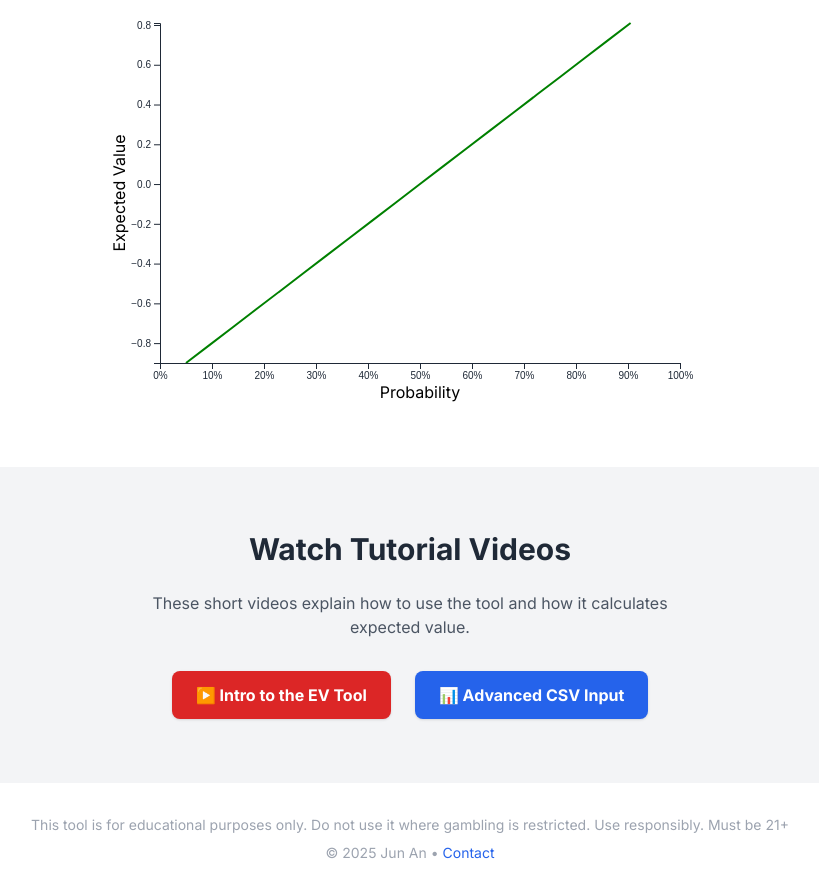
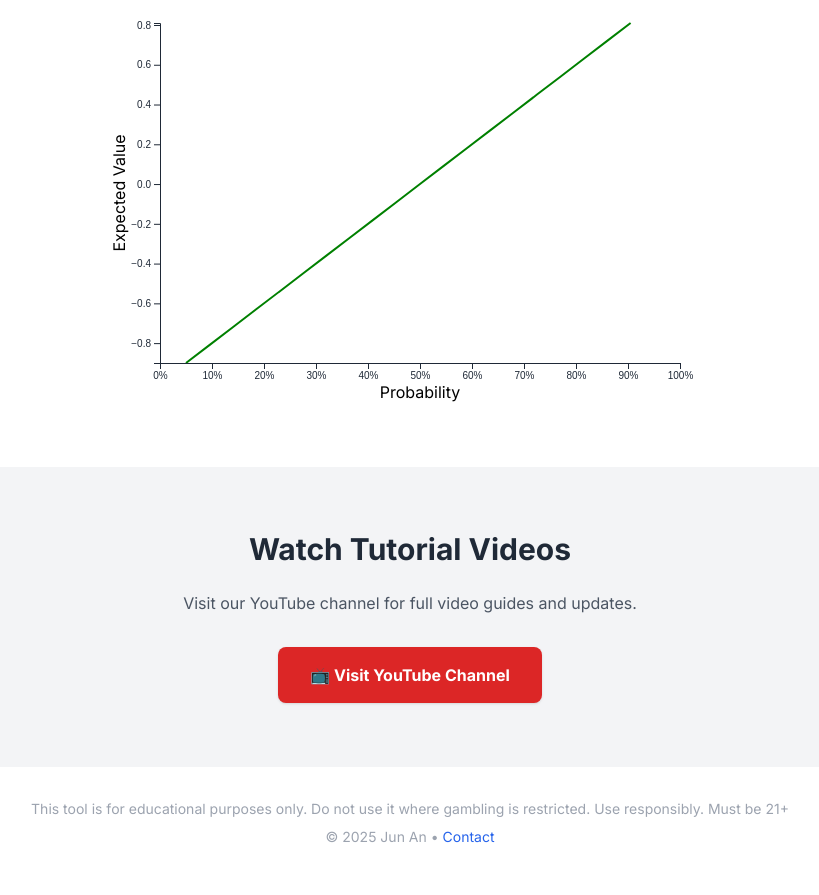
Before and after one commit to junan22/junan22.github.io, a plain HTML site: page index.html in a window 1280 px wide. Shown: the part 1289-2184 px from the top of the page, without its empty margins (230-1049 px from the left). Drawn offline with nearby package versions, Linux system fonts and the light colour scheme.

Commit message:
Update index.html

```diff
--- a/index.html
+++ b/index.html
@@ -49,21 +49,17 @@
     <p class="mb-6 max-w-xl mx-auto text-gray-600">This tool is for educational purposes only. Do not use it where gambling is restricted. Use responsibly.</p>
     <svg id="d3-ev-chart" width="600" height="400" class="mx-auto"></svg>
   </section>
-  <!-- Learn More Section -->
-<section class="py-16 text-center bg-gray-100 px-4">
+
+
+  <section class="py-16 text-center bg-gray-100 px-4">
   <h2 class="text-3xl font-bold mb-6">Watch Tutorial Videos</h2>
-  <p class="mb-8 text-gray-600 max-w-xl mx-auto">These short videos explain how to use the tool and how it calculates expected value.</p>
-
-  <div class="flex flex-wrap justify-center gap-6">
-    <a href="https://www.youtube.com/watch?v=VIDEO_ID_1" target="_blank"
-       class="inline-block px-6 py-3 bg-red-600 hover:bg-red-700 text-white font-semibold rounded-lg shadow transition">
-      ▶️ Intro to the EV Tool
-    </a>
-    <a href="https://www.youtube.com/watch?v=VIDEO_ID_2" target="_blank"
-       class="inline-block px-6 py-3 bg-blue-600 hover:bg-blue-700 text-white font-semibold rounded-lg shadow transition">
-      📊 Advanced CSV Input
-    </a>
-  </div>
+  <p class="mb-8 text-gray-600 max-w-xl mx-auto">
+    Visit our YouTube channel for full video guides and updates.
+  </p>
+  <a href="https://www.youtube.com/@yourchannelname" target="_blank"
+     class="inline-block px-8 py-4 bg-red-600 hover:bg-red-700 text-white font-semibold rounded-lg shadow transition">
+    📺 Visit YouTube Channel
+  </a>
 </section>
 
 
```
